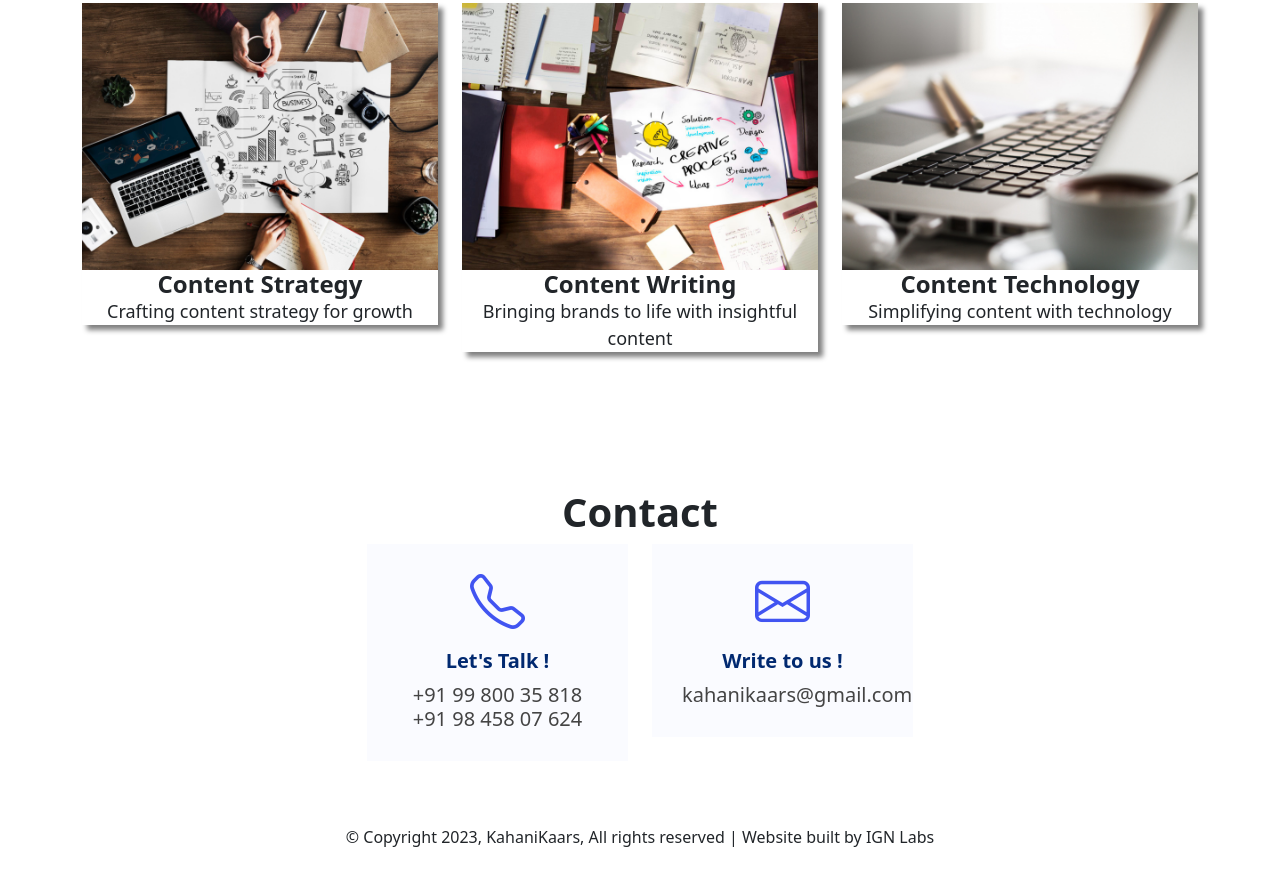
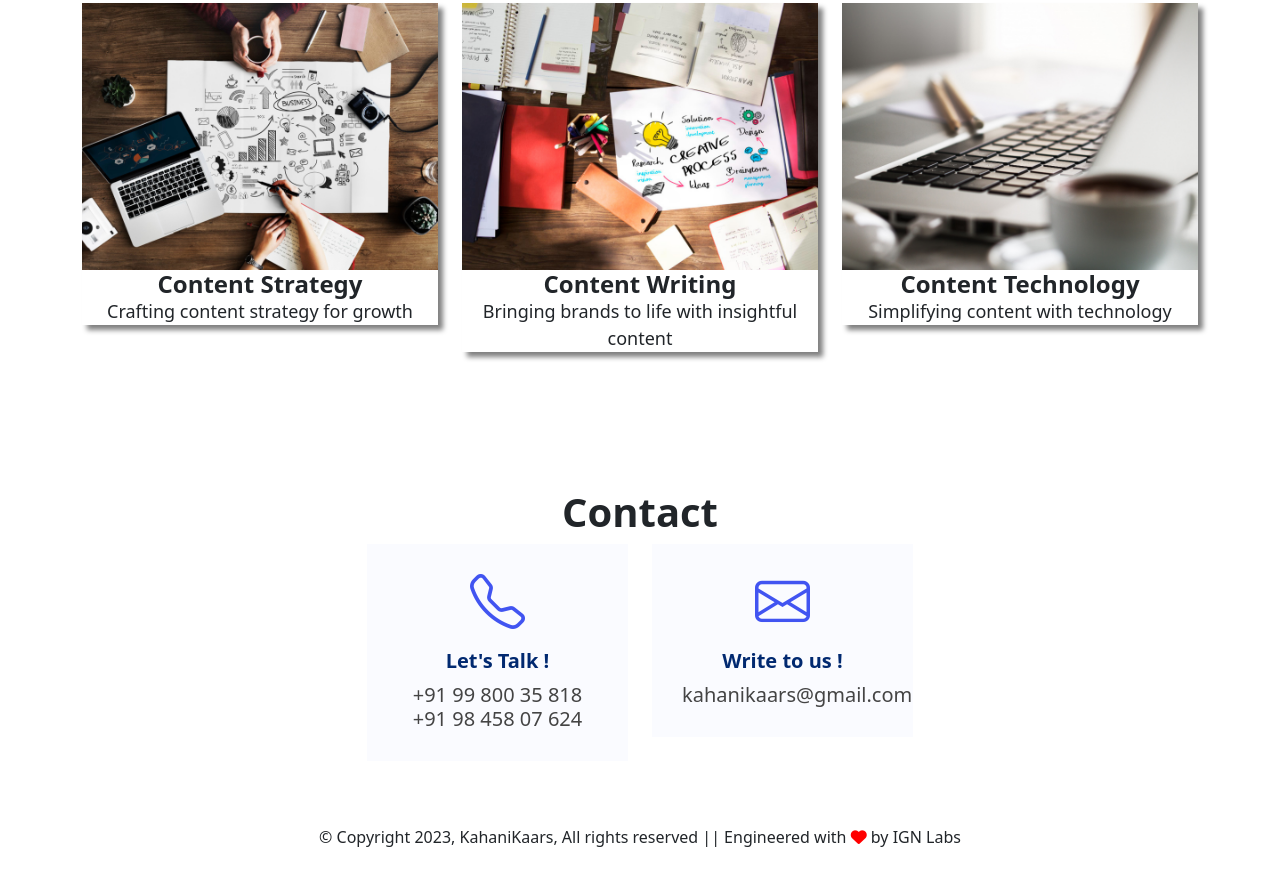
Before and after one commit to kahanikaars/kahanikaars.github.io, a website: page index.html in a window 1280 px wide. Shown: the part 1818-2691 px from the top of the page. Drawn offline with nearby package versions, Linux system fonts and the light colour scheme.

Commit message:
added IGN Labs signature tag

```diff
--- a/index.html
+++ b/index.html
@@ -203,7 +203,7 @@
     <footer id="footer">
         <div class="container-fluid">
             <!-- social media icons -->
-            <p class="text-center">&copy; Copyright <script>document.write(/\d{4}/.exec(Date())[0])</script>, KahaniKaars, All rights reserved  |  Website built by IGN Labs</p>
+            <p class="text-center">&copy; Copyright <script>document.write(/\d{4}/.exec(Date())[0])</script>, KahaniKaars, All rights reserved  ||  Engineered with <i class="fa fa-heart" style="font-size:16px;color:red"></i> by IGN Labs</p>
             <div class="social-icons mt-4"> <!--
                 <a href="https://www.facebook.com/" target="_blank"><i class="fab fa-facebook"></i></a>
                 <a href="https://www.instagram.com/" target="_blank"><i class="fab fa-instagram"></i></a>
```
